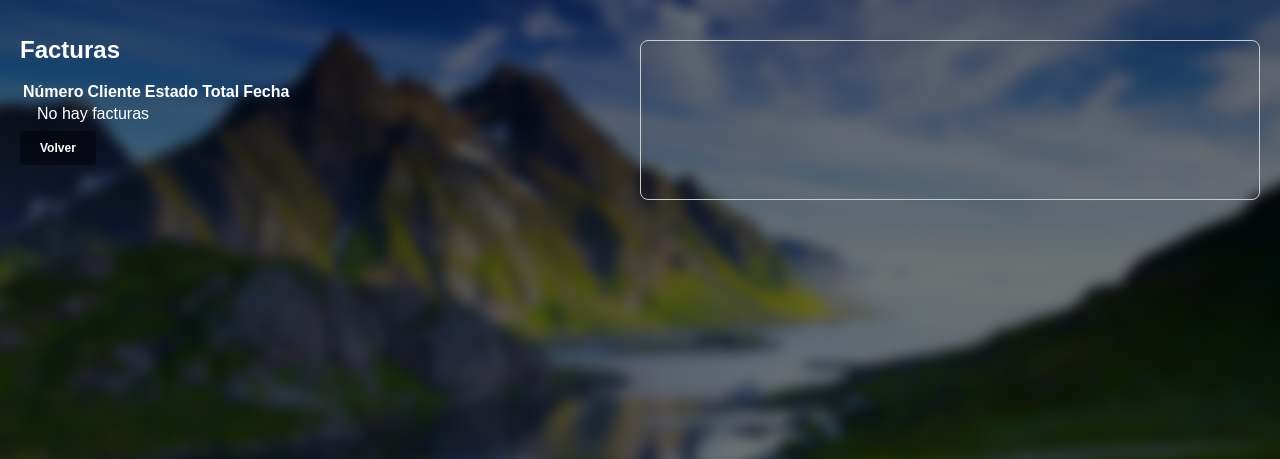
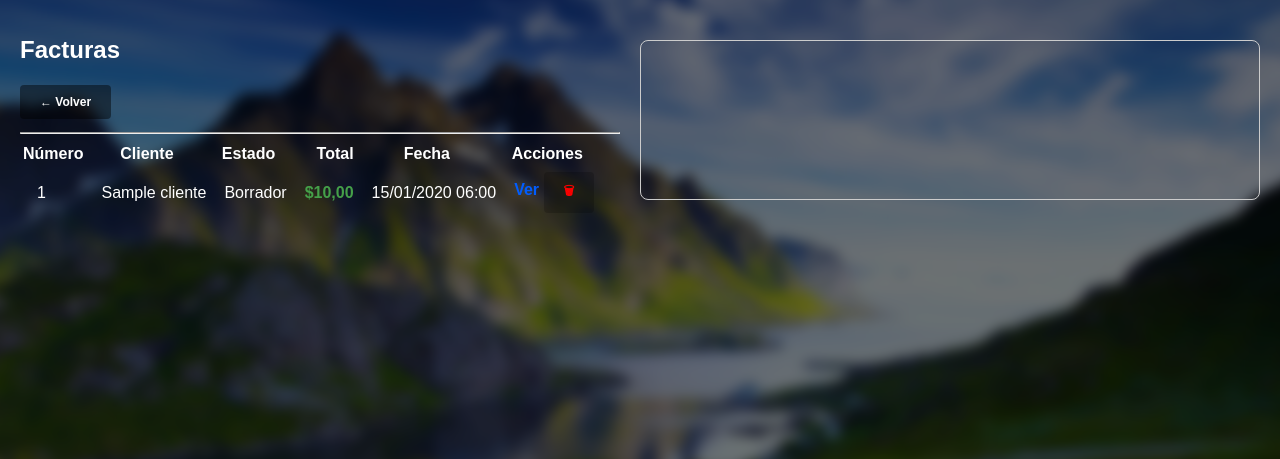
Before and after one commit to iconicastill/jvcrii-2.0, a Django app: page /facturas/ in a window 1280 px wide. Shown: the part 162-621 px from the top of the page. Run offline with Django 5.2, Linux system fonts and the light colour scheme; a user stored in the database is signed in; tables that the repository leaves empty hold one stand-in row (values such as "Sample post").

Commit message:
cambios importantes

```diff
--- a/mi_app/static/mi_app/css/components.css
+++ b/mi_app/static/mi_app/css/components.css
@@ -10,6 +10,16 @@
     font-size: 12px;
     margin: 5px 0;
     border-radius: 4px;
+}
+
+.btn-borrar {
+    background-color: rgba(0, 0, 0, 0.185);
+    color: rgb(255, 0, 0);
+}
+
+.btn-borrar {
+    background-color: rgba(0, 0, 0, 0.185);
+    color: rgb(255, 0, 0);
 }
 
 button:hover {
--- a/mi_app/templates/mi_app/base.html
+++ b/mi_app/templates/mi_app/base.html
@@ -53,7 +53,7 @@
         <a href="{% url 'listar_clientes' %}">Clientes</a>
         <a href="{% url 'listar_productos' %}">Productos</a>
         <a href="{% url 'crear_factura' %}">Crear Factura</a>
-        <a href="{% url 'listar_borradores' %}">Facturas en Borrador</a>
+        <a href="{% url 'listar_facturas' %}">Facturas en Borrador</a>
         <a href="{% url 'listar_facturas' %}">Facturas Emitidas</a>
         {% endblock %}
     </div>
--- a/mi_app/templates/mi_app/facturas/listar.html
+++ b/mi_app/templates/mi_app/facturas/listar.html
@@ -5,6 +5,11 @@
 {% block content %}
 <h1>Facturas</h1>
 
+<a href="{% url 'dashboard' %}" class="btn">← Volver</a>
+
+<hr>
+
+<!-- ===== TABLA (DESKTOP) ===== -->
 <div class="tabla-facturas">
 <table>
     <thead>
@@ -14,19 +19,29 @@
             <th>Estado</th>
             <th class="monto">Total</th>
             <th>Fecha</th>
-            <th></th>
+            <th>Acciones</th>
         </tr>
     </thead>
     <tbody>
         {% for factura in facturas %}
         <tr>
-            <td>{{ factura.numero }}</td>
+            <td>{{ factura.numero|default:"—" }}</td>
             <td>{{ factura.cliente.nombre }}</td>
             <td>{{ factura.get_estado_display }}</td>
             <td class="monto">${{ factura.total }}</td>
             <td class="fecha">{{ factura.creada|date:"d/m/Y H:i" }}</td>
             <td>
                 <a href="{% url 'detalle_factura' factura.id %}">Ver</a>
+
+                {% if factura.estado == 'borrador' %}
+                    <form method="post"
+                          action="{% url 'borrar_borrador' factura.id %}"
+                          style="display:inline;"
+                          onsubmit="return confirm('¿Seguro que deseas eliminar este borrador?');">
+                        {% csrf_token %}
+                        <button type="submit" class="btn-borrar">🗑</button>
+                    </form>
+                {% endif %}
             </td>
         </tr>
         {% empty %}
@@ -38,12 +53,13 @@
 </table>
 </div>
 
+<!-- ===== CARDS (MOBILE) ===== -->
 <div class="facturas-cards">
     {% for factura in facturas %}
     <div class="factura-card">
         <div class="fila">
             <span class="label">Número</span>
-            <span class="valor">{{ factura.numero }}</span>
+            <span class="valor">{{ factura.numero|default:"—" }}</span>
         </div>
 
         <div class="fila">
@@ -66,15 +82,26 @@
             <span class="valor">{{ factura.creada|date:"d/m/Y H:i" }}</span>
         </div>
 
-        <a href="{% url 'detalle_factura' factura.id %}" class="ver">
-            Ver factura
-        </a>
+        <div class="acciones">
+            <a href="{% url 'detalle_factura' factura.id %}" class="ver">
+                Ver factura
+            </a>
+
+            {% if factura.estado == 'borrador' %}
+                <form method="post"
+                      action="{% url 'borrar_borrador' factura.id %}"
+                      onsubmit="return confirm('¿Seguro que deseas eliminar este borrador?');">
+                    {% csrf_token %}
+                    <button type="submit" class="btn-borrar">
+                        🗑 Borrar
+                    </button>
+                </form>
+            {% endif %}
+        </div>
     </div>
     {% empty %}
     <p>No hay facturas</p>
     {% endfor %}
 </div>
 
-<a href="{% url 'dashboard' %}" class="btn">Volver</a>
-
 {% endblock %}
--- a/mi_app/urls.py
+++ b/mi_app/urls.py
@@ -22,18 +22,13 @@
     path('productos/<int:producto_id>/editar/', views.editar_producto, name='editar_producto'),
     path('productos/<int:producto_id>/eliminar/', views.eliminar_producto, name='eliminar_producto'),
 
-    # facturas
-    # path('facturas/', views.listar_facturas, name='listar_facturas'),
-    # path('facturas/agregar/', views.agregar_factura, name='agregar_factura'),
-    # path('facturas/<int:factura_id>/', views.ver_factura, name='ver_factura'),
-    # path('facturas/<int:factura_id>/editar/', views.editar_factura, name='editar_factura'),
-    # path('facturas/<int:factura_id>/eliminar/', views.eliminar_factura, name='eliminar_factura'),
 
     path('facturas/crear/', views.crear_factura, name='crear_factura'),
     path('facturas/<int:factura_id>/', views.detalle_factura, name='detalle_factura'),
     path('facturas/<int:factura_id>/emitir/', views.emitir_factura, name='emitir_factura'),
-    path('facturas/borradores/', views.listar_borradores, name='listar_borradores'),
     path('facturas/', views.listar_facturas, name='listar_facturas'),
     path('facturas/<int:factura_id>/anular/', views.anular_factura, name='anular_factura'),
+    path('facturas/borrar/<int:factura_id>/',views.borrar_borrador, name='borrar_borrador'
+),
 
 ]
--- a/mi_app/views.py
+++ b/mi_app/views.py
@@ -9,6 +9,8 @@
 from django.db import transaction
 from django.utils import timezone
 from django.db.models import Max
+from django.views.decorators.http import require_POST
+
 
 
 
@@ -293,15 +295,6 @@
         'form': form
     })
 
-@login_required
-def listar_borradores(request):
-    facturas = Factura.objects.filter(
-        estado='borrador'
-    ).order_by('-creada')
-
-    return render(request, 'mi_app/facturas/borradores.html', {
-        'facturas': facturas
-    })
 
 @login_required
 def detalle_factura(request, factura_id):
@@ -384,15 +377,7 @@
 
     return (ultimo or 0) + 1
 
-@login_required
-def listar_facturas(request):
-    facturas = Factura.objects.exclude(
-        estado='borrador'
-    ).order_by('-creada')
 
-    return render(request, 'mi_app/facturas/listar.html', {
-        'facturas': facturas
-    })
 
 @login_required
 @transaction.atomic
@@ -414,3 +399,30 @@
 
     messages.warning(request, 'Factura anulada')
     return redirect('detalle_factura', factura_id=factura.id)
+
+
+@require_POST
+def borrar_borrador(request, factura_id):
+    factura = get_object_or_404(Factura, id=factura_id)
+
+    if factura.estado != 'BORRADOR':
+        messages.error(request, "Solo los borradores pueden eliminarse.")
+        return redirect('listar_facturas')
+
+    factura.delete()
+    messages.success(request, "Borrador eliminado correctamente.")
+
+    return redirect('listar_facturas')
+
+
+@login_required
+def listar_facturas(request):
+    facturas = (
+        Factura.objects
+        .select_related('cliente')
+        .order_by('-creada')
+    )
+
+    return render(request, 'mi_app/facturas/listar.html', {
+        'facturas': facturas
+    })
```
Also changed, not shown: mi_app/templates/mi_app/facturas/borradores.html (deleted, +0 -27 lines).
